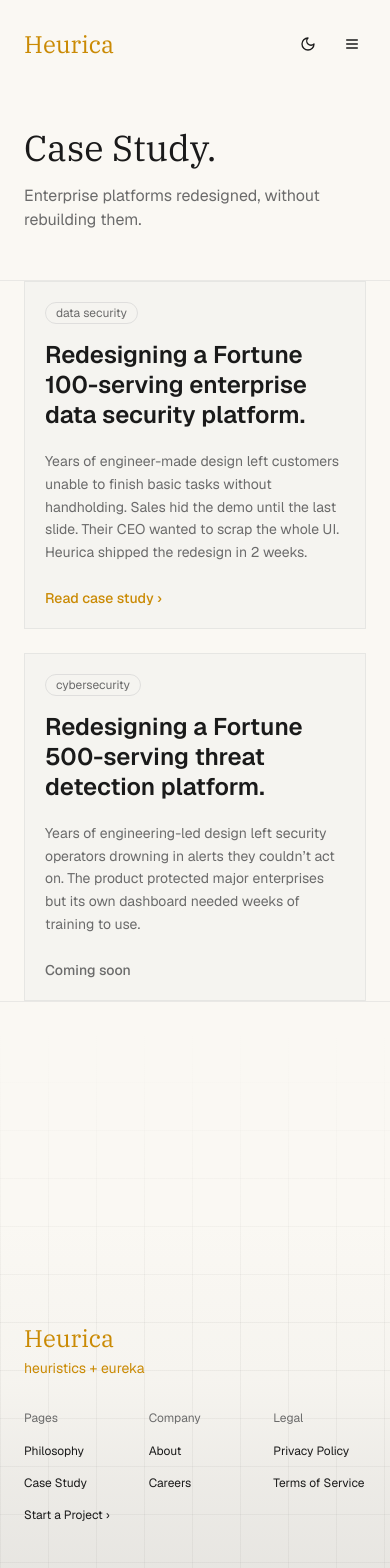
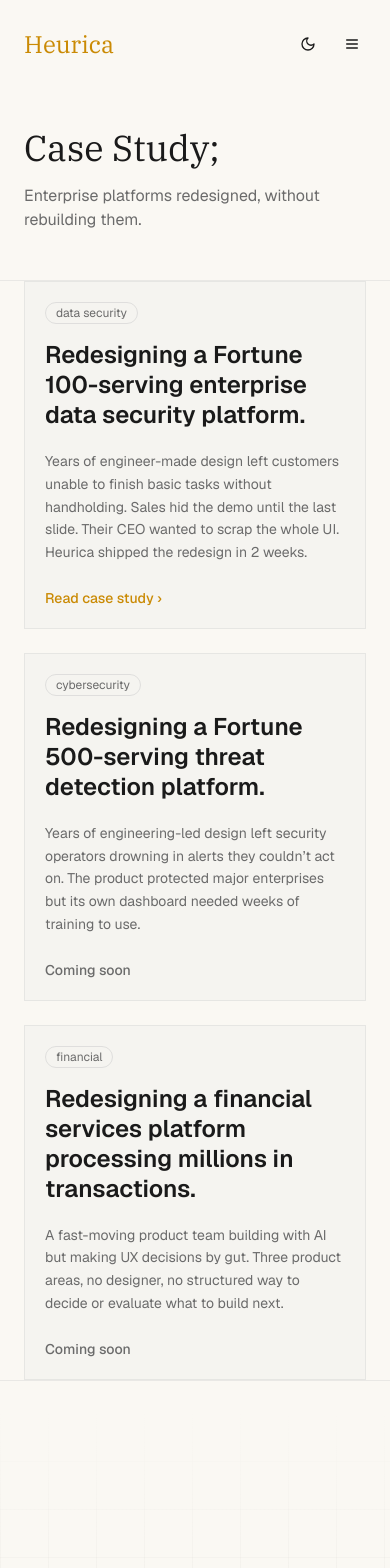
Before and after one commit to Nuaroom/landing-page, a Next.js app: page /case-study in a window 390 px wide. Shown: the top 1568 px of the page. Built offline with nearby package versions, Linux system fonts and the light colour scheme.

Commit message:
case study update - financial 3rd case added
Co-Authored-By: Claude Opus 4.6 (1M context) <noreply@anthropic.com>

```diff
--- a/app/case-study/page.tsx
+++ b/app/case-study/page.tsx
@@ -26,7 +26,7 @@ export default function CaseStudyPage() {
               className="text-4xl md:text-5xl font-normal"
               style={{ fontFamily: "var(--font-ibm-plex-serif), serif" }}
             >
-              Case Study.
+              Case Study;
             </h1>
             <p className="text-base sm:text-lg text-muted-foreground mt-4">
               Enterprise platforms redesigned, without rebuilding them.
@@ -90,6 +90,29 @@ export default function CaseStudyPage() {
                     </div>
                   </article>
                 </div>
+
+                {/* Financial card */}
+                <div
+                  className="block border border-border/40"
+                  style={{ backgroundColor: "var(--case-study-bg)" }}
+                >
+                  <article className="h-full flex flex-col">
+                    <div className="p-5 sm:p-8 md:p-10 flex flex-col flex-1">
+                      <div className="flex items-center gap-2 mb-4">
+                        <span className="text-xs text-muted-foreground px-2.5 py-0.5 rounded-full border border-border/60">financial</span>
+                      </div>
+                      <h2 className="text-2xl font-semibold mb-5 leading-tight">
+                        Redesigning a financial services platform processing millions in transactions.
+                      </h2>
+                      <p className="text-sm text-muted-foreground leading-relaxed mb-6">
+                        A fast-moving product team building with AI but making UX decisions by gut. Three product areas, no designer, no structured way to decide or evaluate what to build next.
+                      </p>
+                      <span className="text-sm font-medium mt-auto text-muted-foreground">
+                        Coming soon
+                      </span>
+                    </div>
+                  </article>
+                </div>
               </div>
             </div>
           </div>
--- a/components/HeroCircles.tsx
+++ b/components/HeroCircles.tsx
@@ -1,54 +1,64 @@
 export function HeroCircles() {
   return (
     <div className="absolute pointer-events-none inset-0 -z-10" aria-hidden="true">
-      {/* Medium circle - top left corner */}
+      {/* Large circle - top left */}
       <div
         className="absolute rounded-full border border-border/25"
         style={{
-          width: 280,
-          height: 280,
-          top: -140,
-          left: -40,
+          width: 380,
+          height: 380,
+          top: -180,
+          left: -60,
         }}
       />
-      {/* Large circle - above header */}
+      {/* Large circle - top right */}
+      <div
+        className="absolute rounded-full border border-border/25"
+        style={{
+          width: 380,
+          height: 380,
+          top: -180,
+          right: -60,
+        }}
+      />
+      {/* Small circle - center left */}
       <div
         className="absolute rounded-full border border-border/30"
         style={{
-          width: 420,
-          height: 420,
-          top: -220,
-          right: -80,
+          width: 160,
+          height: 160,
+          top: -40,
+          left: '20%',
         }}
       />
-      {/* Small circle - higher up */}
+      {/* Small circle - center right */}
       <div
-        className="absolute rounded-full border border-border/35"
+        className="absolute rounded-full border border-border/30"
         style={{
           width: 160,
           height: 160,
-          top: -60,
-          right: 100,
+          top: -40,
+          right: '20%',
         }}
       />
-      {/* Tiny accent dot - upper left area */}
+      {/* Tiny accent dot - left */}
       <div
         className="absolute rounded-full bg-border/40"
         style={{
           width: 8,
           height: 8,
           top: 60,
-          left: 120,
+          left: '15%',
         }}
       />
-      {/* Tiny accent dot - right area */}
+      {/* Tiny accent dot - right */}
       <div
         className="absolute rounded-full bg-border/35"
         style={{
           width: 6,
           height: 6,
-          top: '35%',
-          right: 180,
+          top: 60,
+          right: '15%',
         }}
       />
       {/* Speed square — bottom left, subtle like circles */}
```
